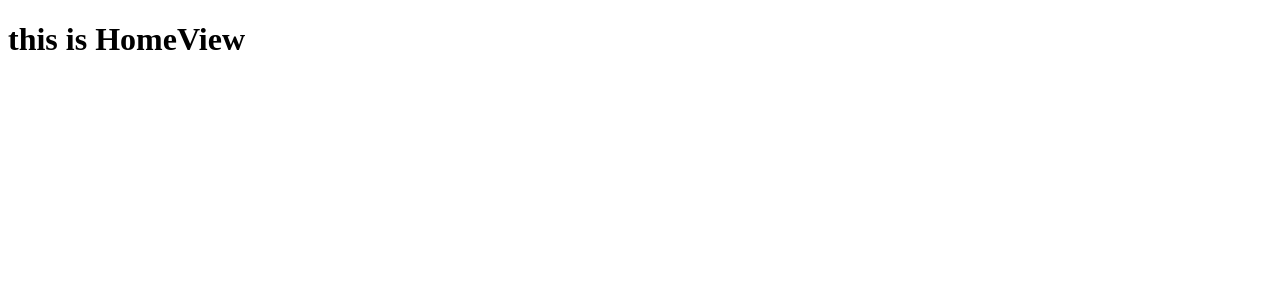
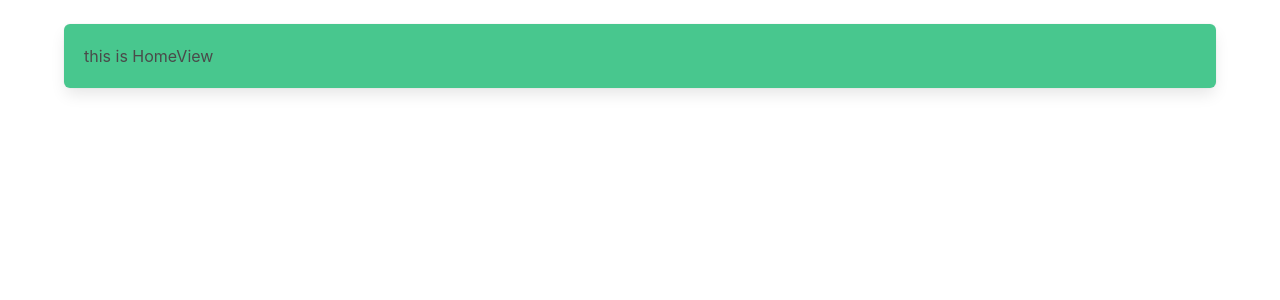
Before and after one commit to Jacaroni-n-Cheese/Dummy-Vue-Project, a Vue app in the folder dummyvue/: page / in a window 1280 px wide. Shown: the top 300 px of the page. Built offline with nearby package versions, Linux system fonts and the light colour scheme.

Commit message:
Importing and Using Bulma

```diff
--- a/dummyvue/package.json
+++ b/dummyvue/package.json
@@ -11,7 +11,8 @@
   },
   "dependencies": {
     "vue": "^3.2.45",
-    "vue-router": "^4.1.6"
+    "vue-router": "^4.1.6",
+    "bulma": "^0.9.4"
   },
   "devDependencies": {
     "@types/node": "^18.11.12",
@@ -20,6 +21,7 @@
     "npm-run-all": "^4.1.5",
     "typescript": "~4.7.4",
     "vite": "^4.0.0",
-    "vue-tsc": "^1.0.12"
+    "vue-tsc": "^1.0.12",
+    "sass": "^1.55.0"
   }
 }
--- /dev/null
+++ b/dummyvue/src/assets/main.scss
@@ -0,0 +1 @@
+@import 'bulma/bulma.sass';
--- a/dummyvue/src/main.ts
+++ b/dummyvue/src/main.ts
@@ -1,6 +1,7 @@
 import { createApp } from 'vue'
 import App from './App.vue'
 import router from './router'
+import './assets/main.scss'
 
 const app = createApp(App)
 
--- a/dummyvue/src/views/AboutView.vue
+++ b/dummyvue/src/views/AboutView.vue
@@ -3,9 +3,10 @@
 </script>
 
 <template>
-  <main>
-    <div>
-      <h1>this is AboutView</h1>
+  <br>
+  <div class="container">
+    <div class="box has-background-warning">
+      this is AboutView
     </div>
-  </main>
+  </div>
 </template>
--- a/dummyvue/src/views/HomeView.vue
+++ b/dummyvue/src/views/HomeView.vue
@@ -3,9 +3,10 @@
 </script>
 
 <template>
-  <main>
-    <div>
-      <h1>this is HomeView</h1>
+  <br>
+  <div class="container">
+    <div class="box has-background-success">
+      this is HomeView
     </div>
-  </main>
+  </div>
 </template>
```
Also changed, not shown: 2 other files (tests, documents, lock files or other folders).
